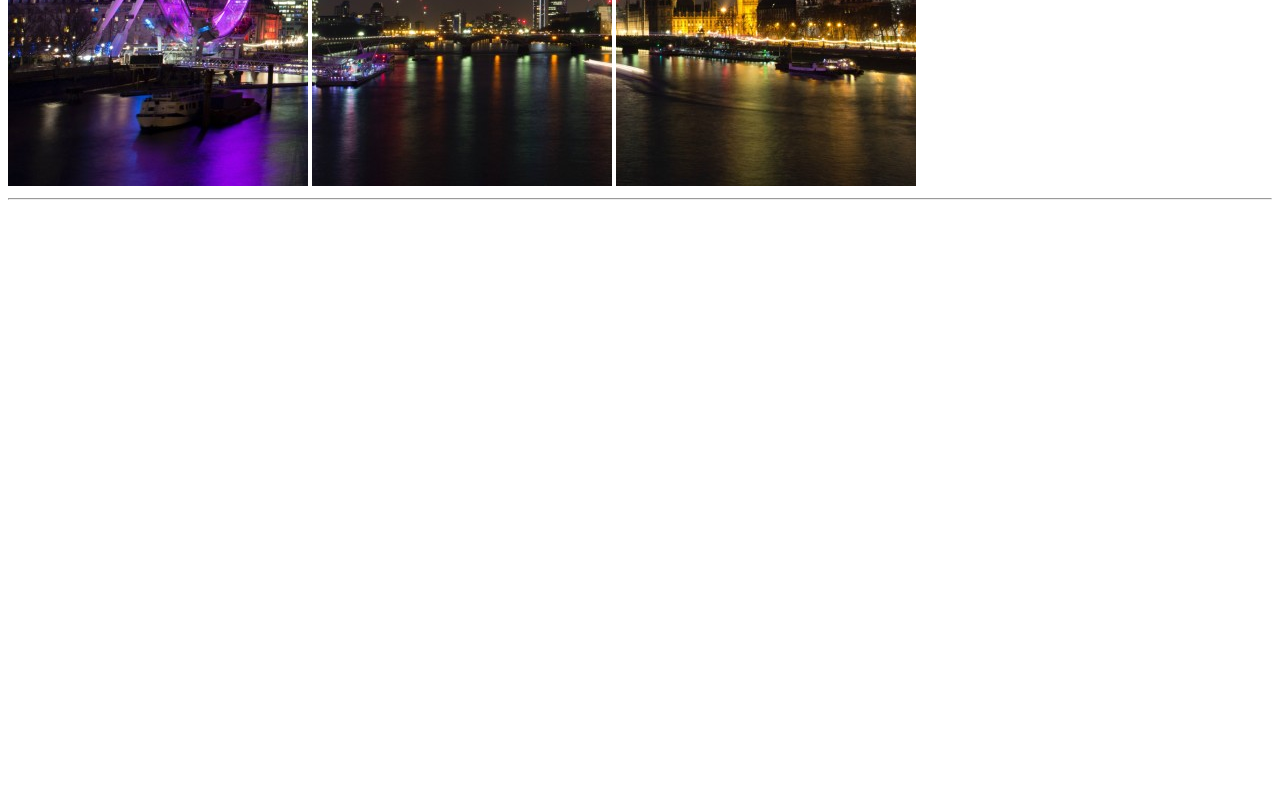
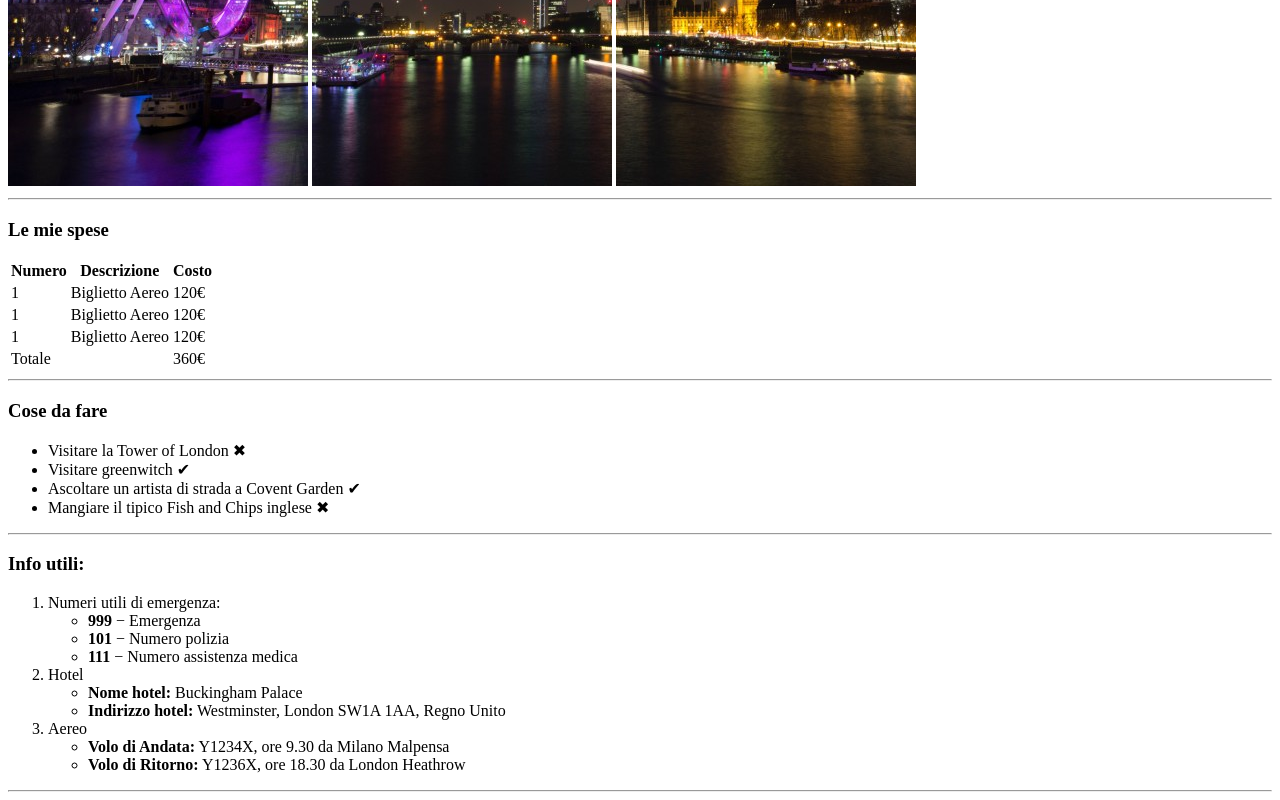
Before and after one commit to IbraChar03/html-london-trip, a plain HTML site: page index.html in a window 1280 px wide. Shown: the part 494-1294 px from the top of the page. Before the commit the page ends 800 px from the top, so only its background shows below. Drawn offline with Linux system fonts and the light colour scheme.

Commit message:
main terminato

```diff
--- a/index.html
+++ b/index.html
@@ -16,20 +16,76 @@
     <hr>
 
     <main>
+        <!-- Sezione 1-->
+        <section>
+         <h3>Le mie spese</h3>
+         <table>
+            <tr>
+                <th>Numero</th>
+                <th>Descrizione</th>
+                <th>Costo</th>
+            </tr>
+            <tr>
+                <td>1</td>
+                <td>Biglietto Aereo</td>
+                <td>120&euro;</td>
+            </tr>
+            <tr>
+                <td>1</td>
+                <td>Biglietto Aereo</td>
+                <td>120&euro;</td>
+            </tr>
+            <tr>
+                <td>1</td>
+                <td>Biglietto Aereo</td>
+                <td>120&euro;</td>
+            </tr>
+            <tr>
+                <td>Totale</td>
+                <td></td>
+                <td>360&euro;</td>
+            </tr>
+         </table>
+        </section>
+        <hr>
+        <!-- Sezione 2-->
+        <section>
+         <h3>Cose da fare</h3>
+          <ul>
+            <li>Visitare la Tower of London &#10006</li>
+            <li>Visitare greenwitch &#10004</li>
+            <li>Ascoltare un artista di strada a Covent Garden &#10004</li>
+            <li>Mangiare il tipico Fish and Chips inglese &#10006</li>
+          </ul>
+        </section>
+        <hr>
+        <!-- Sezione 3-->
+        <section>
+         <h3>Info utili:</h3>
+          <ol>
+            <li>Numeri utili di emergenza:
+             <ul>
+              <li><strong>999</strong> &minus; Emergenza</li>
+              <li><strong>101</strong> &minus; Numero polizia</li>
+              <li><strong>111</strong> &minus; Numero assistenza medica</li>
+             </ul>
+            </li>
+            <li>Hotel
+             <ul>
+              <li><strong>Nome hotel:</strong> Buckingham Palace</li>
+              <li><strong>Indirizzo hotel:</strong> Westminster, London SW1A 1AA, Regno Unito</li>
+             </ul>
+            </li>
+            <li>Aereo
+             <ul>
+              <li><strong>Volo di Andata:</strong> Y1234X, ore 9.30 da Milano Malpensa</li>
+              <li><strong>Volo di Ritorno:</strong> Y1236X, ore 18.30 da London Heathrow</li>
+             </ul>
 
-        <section></section>
-
-
-
-
-        <section></section>
-
-
-
-        <section></section>
-
-
-
+            </li>
+            </ol>
+        </section>
+        <hr>
     </main>
     <footer>
 
```
